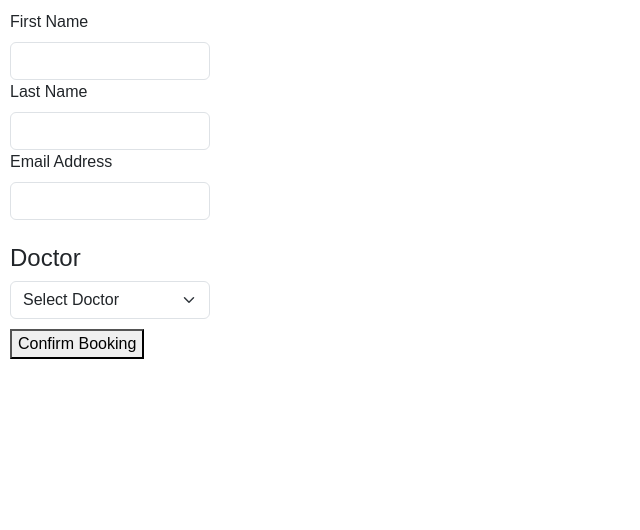
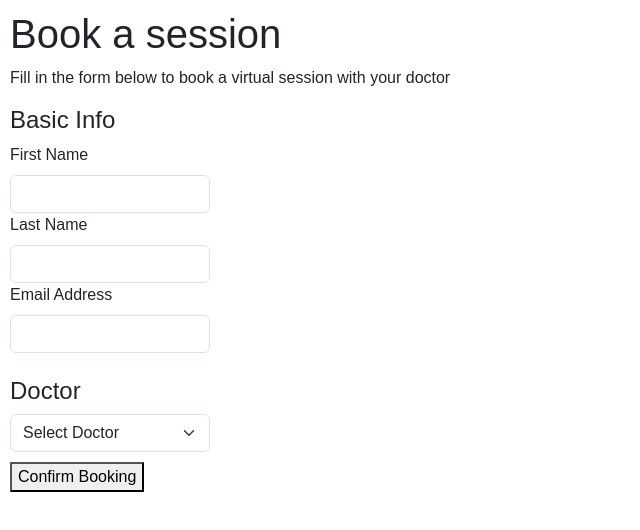
Before and after one commit to MACHINE-IT/appointment-booking, a React (Create React App) app: page / in a window 1280 px wide. Shown: the top 530 px of the page, without its empty margins (0-640 px from the left). Built offline with nearby package versions, Linux system fonts and the light colour scheme.

Commit message:
added conditional redering for booking scenarios. Working completely fine now! :)

```diff
--- a/src/BookingSession.jsx
+++ b/src/BookingSession.jsx
@@ -1,7 +1,8 @@
 import React, { useState, useEffect } from "react";
 import { useFormik } from "formik";
-import moment from 'moment';
-import { parseISO, format } from 'date-fns';
+import axios from "axios";
+import moment from "moment";
+import { parseISO, format } from "date-fns";
 import "./styles.css";
 import DatePicker from "react-datepicker";
 import "react-datepicker/dist/react-datepicker.css";
@@ -22,20 +23,44 @@ export default function BookingSession(props) {
     // const [selectedDate, setSelectedDate] = useState(null);
     /* commenting the initial states because formik is handeling the state internally*/
 
+    const [isLoading, setIsLoading] = useState(false);
+    const [appointmentScheduling, setAppointmentScheduling] = useState(false);
+    const [bookingStatus, setBookingStatus] = useState(false);
+
+    useEffect(() => {
+        const fillFormDiv = document.getElementById("fill-the-form");
+        if (fillFormDiv) {
+            fillFormDiv.style.display = isLoading ? "none" : "block";
+        }
+
+    }, [isLoading]);
 
     const formik = useFormik({
         initialValues: {
             firstName: "",
             lastName: "",
             email: "",
-            doctorName: '',
-            meetingMethod: '',
-            selectedDate: '',
-            selectedDateTime: null
+            doctorName: "",
+            meetingMethod: "",
+            selectedDate: "",
+            selectedDateTime: null,
         },
         onSubmit: (values) => {
-            alert(JSON.stringify(values, null, 2));
-        }
+            setIsLoading(true);
+            setAppointmentScheduling(true);
+            axios
+                .post("https://jsonplaceholder.typicode.com/posts", values)
+                .then((response) => {
+                    // alert(JSON.stringify(values, null, 2));
+                    setIsLoading(false);
+                    setAppointmentScheduling(false);
+                    setBookingStatus(true)
+                })
+                .catch((e) => {
+                    throw new Error(e);
+                    setIsLoading(false);
+                });
+        },
     });
 
     // const selectedDateTimeHandler = (selectedDateTime) => {
@@ -54,16 +79,23 @@ export default function BookingSession(props) {
     //     // }
     // }
 
-
     const selectedDateTimeHandler = (date) => {
-        formik.setFieldValue('selectedDateTime', date);
+        formik.setFieldValue("selectedDateTime", date);
     };
 
     const doctorChangeHandler = (e) => {
         const selectedValue = e.target.value;
         //setDoctorName(selectedValue === "Select Doctor" ? "" : selectedValue);
-        formik.setFieldValue("doctorName", selectedValue === "Select Doctor" ? '' : selectedValue);
+        formik.setFieldValue(
+            "doctorName",
+            selectedValue === "Select Doctor" ? "" : selectedValue
+        );
     };
+
+    const cancelAppointmentHandler = () => {
+        setBookingStatus(false);
+        window.location.reload();
+    }
 
     useEffect(() => {
         const isDoctorSelected = Boolean(formik.values.doctorName);
@@ -73,8 +105,22 @@ export default function BookingSession(props) {
         }
     }, [formik.values.doctorName]);
 
-
     return (
+        <div id="main">
+            {bookingStatus ? (
+                <div>
+                    <h2>Appointment booked successfully</h2>
+                    <button onClick={cancelAppointmentHandler}>Cancel appointment</button>
+                </div>
+            ) : (
+                <div>
+                    <h1>Book a session</h1>
+                    <p>Fill in the form below to book a virtual session with your doctor</p>
+                    {appointmentScheduling ? (
+                        <h2>Please wait, scheduling your appointment..</h2>
+                    ) : (
+                        <div id="fill-the-form">
+                            <h4>Basic Info</h4>
                             <form onSubmit={formik.handleSubmit}>
                                 <div className="input-field">
                                     <label htmlFor="firstName" className="form-label">
@@ -174,10 +220,7 @@ export default function BookingSession(props) {
                                                 showTimeInput
                                                 className="form-control"
                                             />
-                        <FaCalendarAlt
-                            size={20}
-                            className="calendar-icon"
-                        />
+                                            <FaCalendarAlt size={20} className="calendar-icon" />
                                         </div>
                                     </div>
                                 </div>
@@ -185,5 +228,10 @@ export default function BookingSession(props) {
                                     Confirm Booking
                                 </button>
                             </form>
+                        </div>
+                    )}
+                </div>
+            )}
+        </div>
     );
 }
```
Lines whose indentation alone changed are shown as unchanged.
